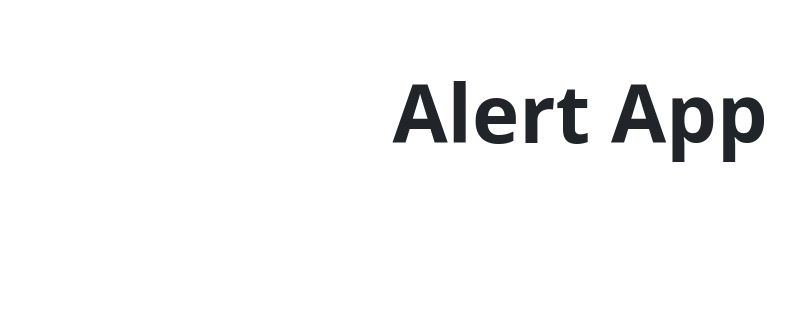
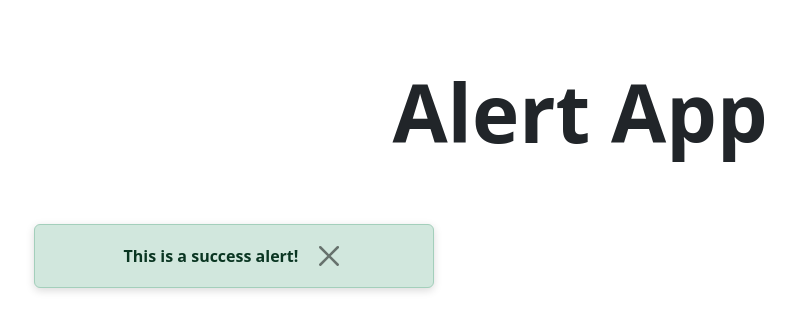
Before and after one commit to anunnnn/reactminiprojects, a React (Create React App) app: page / in a window 1280 px wide. Shown: the top 330 px of the page, without its empty margins (60-855 px from the left). Built offline with nearby package versions, Linux system fonts and the light colour scheme.

Commit message:
WIP: AlertApp

```diff
--- a/src/projects/05-alerts-app/AlertApp.jsx
+++ b/src/projects/05-alerts-app/AlertApp.jsx
@@ -1,11 +1,13 @@
 import React, { useState, useEffect } from 'react';
 import Title from '../components/Title';
+import Alert from '../components/Alert';
 
 export default function AlertApp() {
   return (
     <div className='container text-center'>
       <Title text={'Alert App'} classes={'title-main'} />
 
+      <Alert type={'success'} message={'This is a success alert!'} />
 
     </div>
   )
--- /dev/null
+++ b/src/projects/components/Alert.jsx
@@ -0,0 +1,26 @@
+import React, { useState } from 'react';
+
+export default function Alert({ type, message }) {
+
+    const [showAlert, setShowAlert] = useState(true);
+
+    const closeAlert = (event) => {
+        event.target.parentElement.parentElement.classList.add('fadeAlert');
+        setTimeout(() => {
+            setShowAlert(false);
+        }, 300);
+    }
+
+  return (
+    showAlert && (
+      <div className={`alert alert-${type}`}>
+        <span className='fw-bold mr-1'>{message}</span>
+        <button
+            type="button"
+            className="btn-close"
+            text='x'
+            onClick={closeAlert}></button>
+      </div>
+    )
+  )
+}
```
